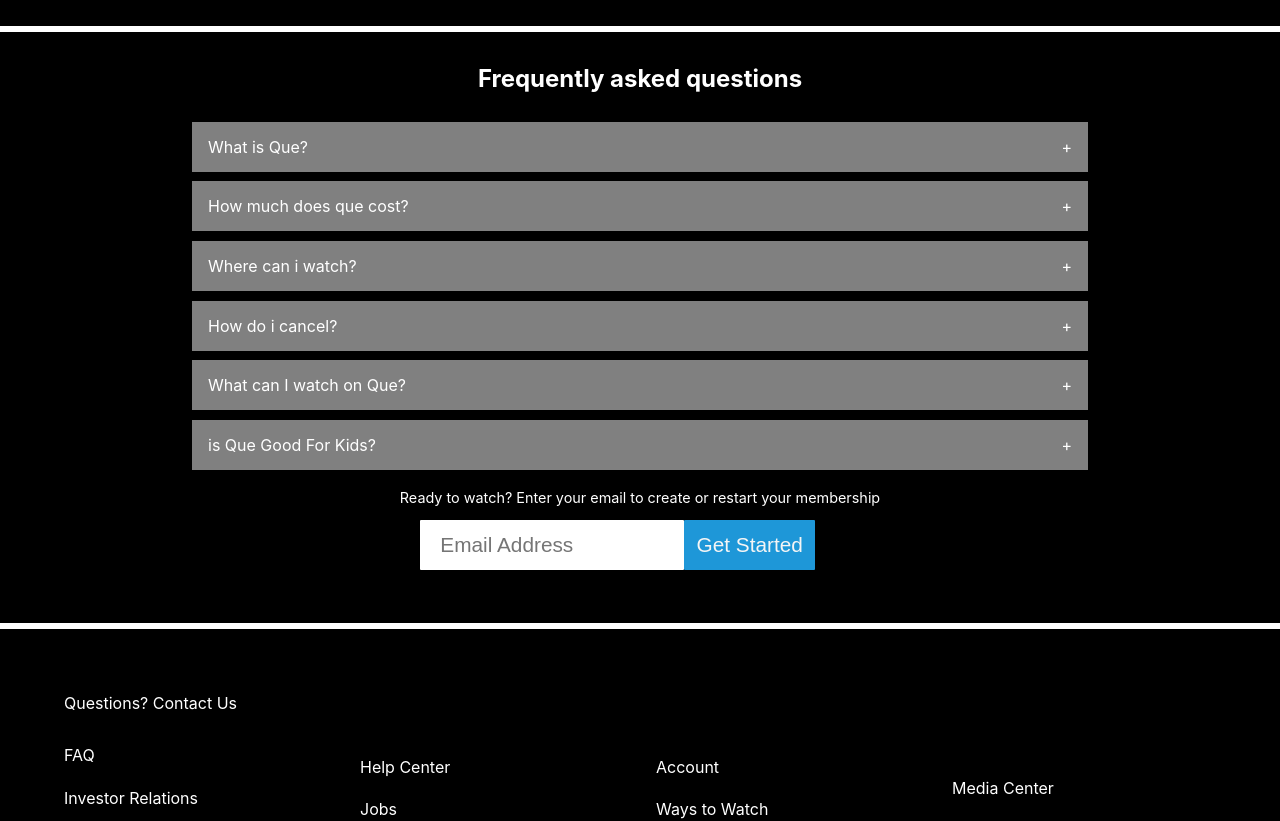
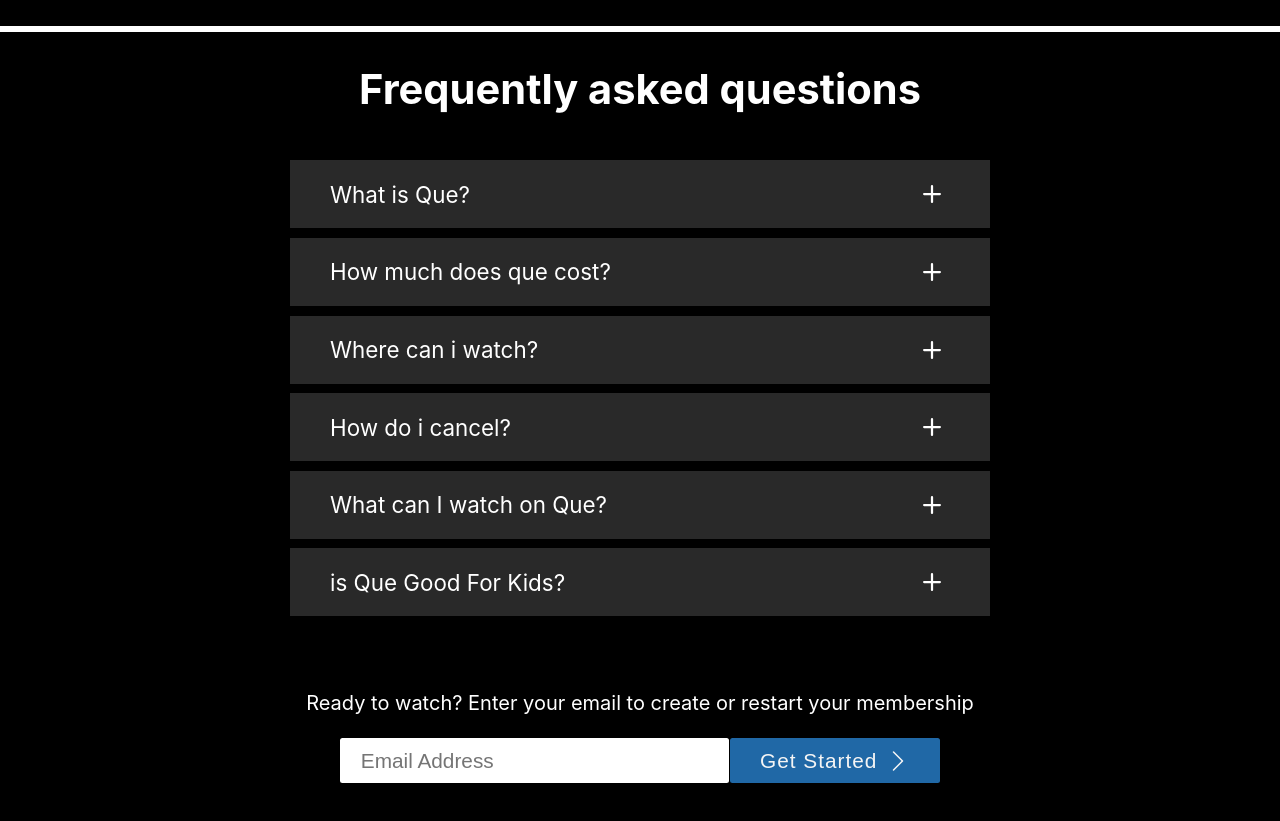
Before and after one commit to GoodyBoy301/que, a React (Create React App) app: page / in a window 1280 px wide. Shown: the part 3280-4101 px from the top of the page. Built offline with nearby package versions, Linux system fonts and the light colour scheme.

Commit message:
Retouch the FAQ

```diff
--- a/src/Views/Faq/FAQ.js
+++ b/src/Views/Faq/FAQ.js
@@ -1,6 +1,6 @@
-import { useState } from "react";
 import classes from "./Faq.module.css";
 import Faqlist from "./Faqlist";
+import { Right } from "../../modules/icons";
 
 export const faqs = [
   {
@@ -66,7 +66,10 @@ const FAQ = () => {
       </p>
       <form action="">
         <input type="email" name="user_email" placeholder="Email Address" />
-        <button>Get Started</button>
+        <button>
+          <span>Get Started</span>
+          <Right size={24} />
+        </button>
       </form>
     </section>
   );
--- a/src/Views/Faq/Faq.module.css
+++ b/src/Views/Faq/Faq.module.css
@@ -10,15 +10,23 @@
 
 .list > ul > li {
   cursor: pointer;
-  background-color: gray;
+  background-color: var(--lightGrey);
   margin: 0.3em 0;
-  padding: 15px 1em;
-  width: 70vw;
+  padding: 1em 2.5em;
+  width: clamp(300px, 60vw, 700px);
   min-width: 300px;
+  display: grid;
+}
+.list > ul > li > div {
+  display: flex;
+  align-items: center;
+  justify-content: space-between;
+  font-size: 1.4rem;
 }
 
-.list > ul > li > span {
-  float: right;
+.list > ul > li > p {
+  font-size: 1.2rem;
+  padding: 0.7em 0;
 }
 
 /* styling for faqlist ends*/
@@ -33,29 +41,38 @@
   min-width: 300px;
 }
 
+.grid > h2 {
+  font-size: 2.6rem;
+}
+
 .grid > h2,
 .grid > p {
   padding-bottom: 1em;
 }
 
 .grid > p {
-  font-size: 0.9em;
-  padding-top: 1em;
+  font-size: 1.25rem;
+  padding-top: 3.5em;
+}
+.grid > form {
+  display: flex;
+  width: clamp(300px, 55vw, 600px);
+  align-items: center;
+  margin: 0.2em auto 1.3em;
+  gap: 1px;
 }
 
 .grid > form > input,
 .grid > form > button {
-  height: 50px;
   border: none;
-  border-radius: 1px;
+  border-radius: 2.5px;
   font-size: 1.3em;
+  font-family: Poppins, sans-serif;
+  padding: 0.5em 1em;
 }
 
 .grid > form > input {
-  padding: 1em;
-  width: 60%;
-  font-family: sans-serif;
-  margin-bottom: 1em;
+  width: 65%;
 }
 
 .grid > form > input:focus {
@@ -63,9 +80,15 @@
 }
 
 .grid > form > button {
-  background-color: rgb(30, 151, 216);
+  background-color: var(--lightBlue);
   color: whitesmoke;
-  padding: 0 0.6em;
+  font-weight: 300;
+  letter-spacing: 1px;
+  width: 35%;
+  text-align: left;
+  display: flex;
+  align-items: center;
+  justify-content: space-evenly;
 }
 
 @media (max-width: 430px) {
--- a/src/Views/Faq/Faqlist.js
+++ b/src/Views/Faq/Faqlist.js
@@ -1,5 +1,6 @@
 import classes from "./Faq.module.css";
 import { useState } from "react";
+import { Plus, Minus } from "../../modules/icons";
 
 const Faqlist = (props) => {
   const { question, answer, shown } = props;
@@ -12,8 +13,11 @@ const Faqlist = (props) => {
     <div className={classes.list}>
       <ul>
         <li onClick={toggleVisibility}>
-          {question} <span>{visible ? "-" : "+"}</span>
-          <p>{visible && answer}</p>
+          <div>
+            {question} {visible ? <Minus size={36} /> : <Plus size={36} />}
+          </div>
+
+          {visible && <p>{answer}</p>}
         </li>
       </ul>
     </div>
```
